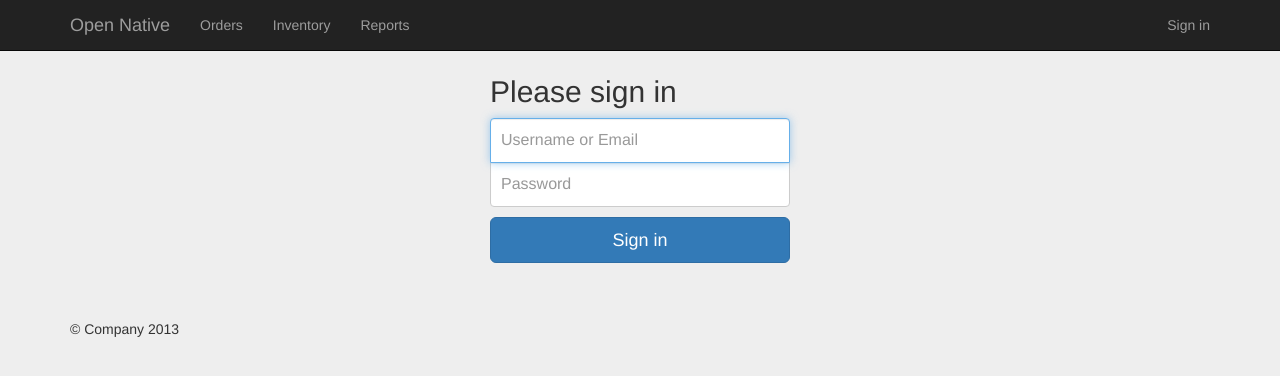
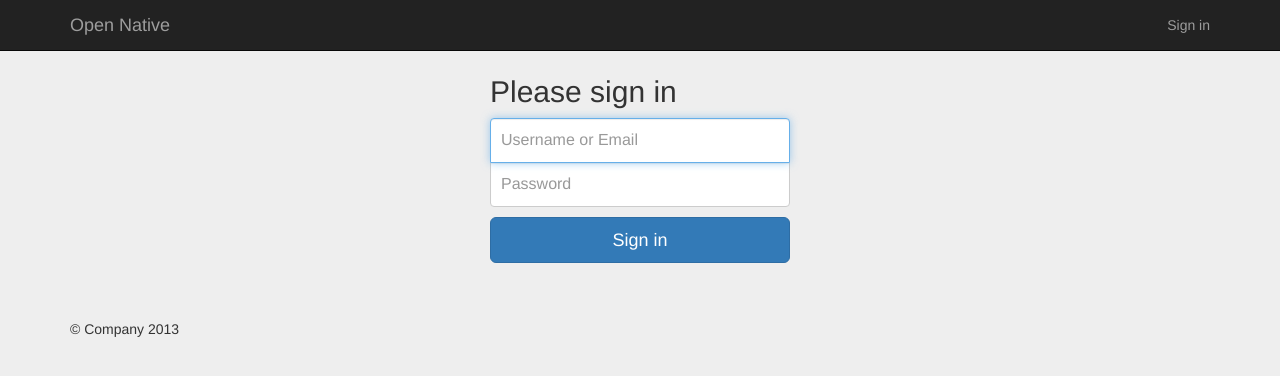
Before and after one commit to davidzhuang/opennative, a Django app: page /supply/signin/ in a window 1280 px wide. Shown: the top 376 px of the page. Run offline with Django 3.2, Linux system fonts and the light colour scheme; some libraries are stand-ins or nearby versions.

Commit message:
simplify signin view

```diff
--- a/supply/templates/supply/signin.html
+++ b/supply/templates/supply/signin.html
@@ -15,11 +15,6 @@
 
   <!---Block for Navigation Bar on top of page --->
   {% block nav_bar_block %}
-        <ul class="nav navbar-nav">
-                <li><a href="{% url 'supply:index' %}">Orders</a></li>
-                <li><a href="{% url 'supply:inventory' %}">Inventory</a></li>
-                <li><a href="{% url 'supply:reports' %}">Reports</a></li>
-        </ul>
   {% endblock %}
 
   {% block main_row_block %}
```
